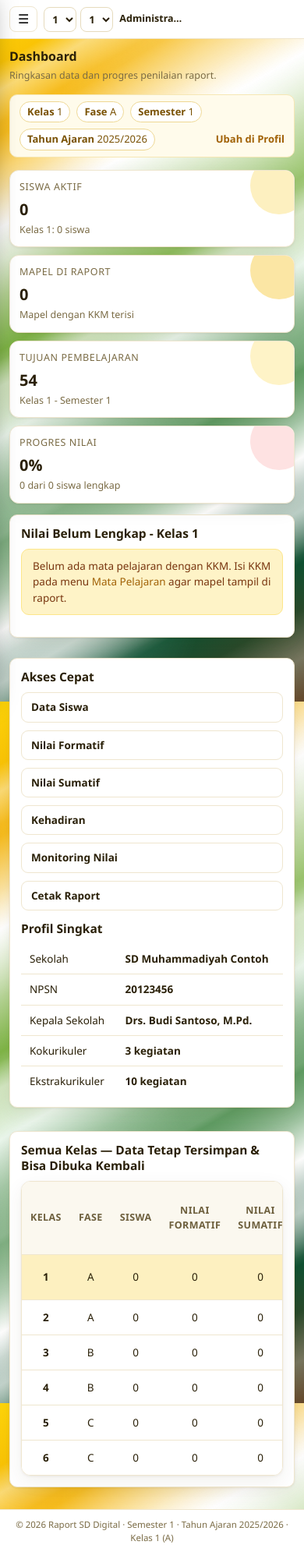
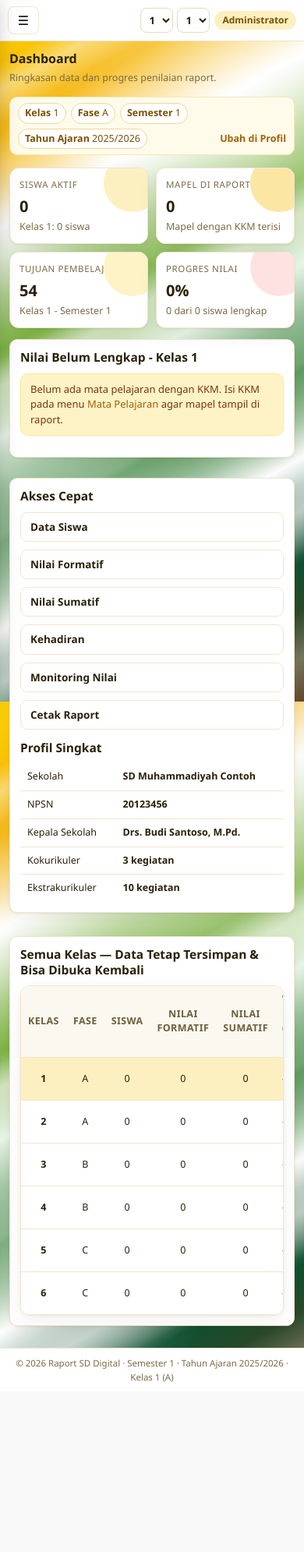
Before and after one commit to ponpesashshidiq2-dev/raportSD, a PHP site: page / in a window 390 px wide. Shown: the whole page at 78% size. After the commit the page ends 1773 px from the top, so only its background shows below. Run offline with PHP 8.4, Linux system fonts and the light colour scheme; the visitor is signed in with stand-in values (Sample User, id 1); some libraries are stand-ins or nearby versions.

Commit message:
Tampilan mode handphone dirapikan agar rapi dan nyaman disentuh: (1) pada blok max-width 900px di assets/style.css topbar diubah menjadi flex-wrap nowrap sehingga tingginya stabil satu baris dan save-bar menempel tepat di top 53px (diubah dari 46px agar sejajar dengan tinggi topbar berisi tombol menu min-height 36px), dropdown kelas dan semester diberi flex:none dengan select min-height 32px, tombol hamburger min-width 40px min-height 36px, sidebar mendapat overflow-y auto dan -webkit-overflow-scrolling touch, semua tombol .btn dan raport-tools .btn min-height 38px, tabs serta mapel-btns dijadikan flex-wrap nowrap dengan overflow-x auto dan scrollbar webkit setinggi 4px agar bergulir horizontal alih-alih berdesakan, tab diberi white-space nowrap dan flex none, tabel tbl turun ke font 12.5px dengan padding 8px 9px, table-wrap.grid-wrap max-height calc(100vh - 235px), search melebar flex 1 1 180px min-width 150px, ctx-bar alert empty card stat dirapatkan, dan input font-size 16px tetap dipertahankan agar iOS tidak auto zoom; (2) pada blok max-width 640px judul topbar dan nama pengguna disembunyikan sehingga tersisa tombol menu, dropdown konteks yang digeser margin-left auto, dan chip peran, page-head menjadi column dengan tombol aksi lebar penuh min-height 40px, grid-4 statistik menjadi dua kolom, save-bar dan tombol simpan selebar penuh min-height 40px, kartu padding 13px, kartu deskripsi (desk-head desk-icon desk-body) dirapatkan, sheet raport font 12-15px, sampul dan halaman login mengecil, dan grid-wrap mode spreadsheet dibuat full-bleed margin -12px dengan border radius nol; (3) penyesuaian save-bar top dan penambahan aturan tidak mengubah struktur HTML maupun JavaScript; teruji keseimbangan kurung CSS 379 buka dan 379 tutup, php -l app/layout.php tanpa error

```diff
--- a/assets/style.css
+++ b/assets/style.css
@@ -310,44 +310,73 @@ table.tbl-grid td[data-row-head]{cursor:pointer}
 /* ===== MODE HANDPHONE (<=900px) ===== */
 .sidebar-backdrop{display:none}
 @media (max-width:900px){
-  .sidebar{position:fixed;top:0;left:-260px;z-index:60;height:100vh;transition:left .2s ease;box-shadow:0 0 30px rgba(0,0,0,.35)}
+  .sidebar{position:fixed;top:0;left:-260px;z-index:60;height:100vh;transition:left .2s ease;box-shadow:0 0 30px rgba(0,0,0,.35);overflow-y:auto;-webkit-overflow-scrolling:touch}
   .sidebar.open{left:0}
   .sidebar-backdrop{display:block;position:fixed;inset:0;background:rgba(20,14,0,.5);z-index:55;opacity:0;pointer-events:none;transition:opacity .2s}
   .sidebar-backdrop.show{opacity:1;pointer-events:auto}
-  .btn-icon{display:inline-block}
-  .topbar{padding:8px 12px;gap:8px;flex-wrap:wrap}
+  .btn-icon{display:inline-block;min-width:40px;min-height:36px}
+  .topbar{padding:8px 12px;gap:8px;flex-wrap:nowrap}
   .topbar-title{font-size:14px;white-space:nowrap;overflow:hidden;text-overflow:ellipsis;min-width:0}
-  .class-switch{margin-right:0;gap:5px}
+  .class-switch{margin-right:0;gap:5px;flex:none}
   .class-switch label{display:none}
-  .class-switch select{padding:5px 6px;font-size:13px}
-  .topbar-user{font-size:12.5px;gap:6px}
+  .class-switch select{padding:5px 6px;font-size:13px;min-height:32px}
+  .topbar-user{font-size:12.5px;gap:6px;flex:none}
   .topbar-user strong{max-width:110px;overflow:hidden;text-overflow:ellipsis;white-space:nowrap}
   .content{padding:12px}
   .footer{padding:10px 12px;font-size:11.5px;text-align:center}
-  .save-bar{top:46px;border-radius:0;padding:9px 12px}
+  .save-bar{top:53px;border-radius:0;padding:9px 12px;gap:8px}
+  .save-bar .btn{min-height:38px}
   .grid-2,.grid-3,.grid-4,.form-row,.desk-grid{grid-template-columns:1fr}
+  .page-head{gap:10px}
   .page-head h2{font-size:17px}
   .card{padding:14px;border-radius:10px}
+  .stat{padding:14px}
   .stat .stat-v{font-size:23px}
   .raport-sheet{padding:18px 14px}
   .toolbar{gap:8px}
-  .search{max-width:none;flex:1}
+  .search{max-width:none;flex:1 1 180px;min-width:150px}
   .mapel-bar{padding:10px;gap:8px}
+  .mapel-btns{flex-wrap:nowrap;overflow-x:auto;padding-bottom:3px;-webkit-overflow-scrolling:touch;scrollbar-width:thin}
   .raport-tools{gap:8px}
+  .raport-tools .btn{min-height:38px}
+  .tabs{flex-wrap:nowrap;overflow-x:auto;-webkit-overflow-scrolling:touch;scrollbar-width:thin;margin-bottom:12px}
+  .tabs::-webkit-scrollbar,.mapel-btns::-webkit-scrollbar{height:4px}
+  .tabs::-webkit-scrollbar-thumb,.mapel-btns::-webkit-scrollbar-thumb{background:#e2d3a6;border-radius:4px}
+  .tab{white-space:nowrap;flex:none}
+  .btn{min-height:38px}
+  .table-wrap.grid-wrap{max-height:calc(100vh - 235px);min-height:200px}
+  table.tbl{font-size:12.5px}
+  table.tbl th,table.tbl td{padding:8px 9px}
+  .ctx-bar{padding:7px 10px;font-size:12.5px;gap:6px}
+  .ctx-item{padding:3px 8px}
+  .alert{padding:10px 12px;font-size:13px}
+  .empty{padding:20px 14px}
   input[type=text],input[type=password],input[type=number],input[type=date],input[type=email],select,textarea{font-size:16px}
 }
 @media (max-width:640px){
-  .topbar-user .chip{display:none}
-  .topbar-user strong{max-width:80px}
+  .topbar{padding:8px 10px;gap:6px}
   .topbar-title{display:none}
+  .topbar-user strong{display:none}
+  .class-switch{margin-left:auto}
   .grid-2,.grid-3,.grid-4,.form-row{gap:10px}
+  .grid-4{grid-template-columns:repeat(2,1fr)}
+  .page-head{flex-direction:column;align-items:stretch;gap:8px}
   .page-head h2{font-size:16px}
   .page-head p{font-size:12.5px}
+  .page-actions{width:100%}
+  .page-actions .btn{flex:1;justify-content:center;min-height:40px}
+  .save-bar{padding:8px 10px}
+  .save-bar .btn{flex:1;justify-content:center;min-height:40px}
   .stat{padding:12px}
   .stat .stat-v{font-size:20px}
+  .stat .stat-k{font-size:11.5px}
   .tabs{gap:2px}
   .tab{padding:7px 10px;font-size:12.5px}
   .btn{padding:8px 12px}
+  .card{padding:13px}
+  .desk-head{padding:12px 13px;gap:10px}
+  .desk-icon{width:40px;height:40px}
+  .desk-body{padding:12px 13px 14px}
   .raport-sheet{padding:14px 10px}
   .rp-head .rp-school{font-size:15px}
   table.rp-tbl,table.rp-ident{font-size:12px}
@@ -356,6 +385,8 @@ table.tbl-grid td[data-row-head]{cursor:pointer}
   .sp-ttd{margin-left:0;text-align:center}
   .auth-body{padding:14px}
   .auth-card{padding:18px}
+  .auth-brand h1{font-size:21px}
+  .grid-wrap{margin-left:-12px;margin-right:-12px;border-radius:0;border-left:none;border-right:none}
 }
 
 /* ===== MODE LAPTOP (>900px) ===== */
```
